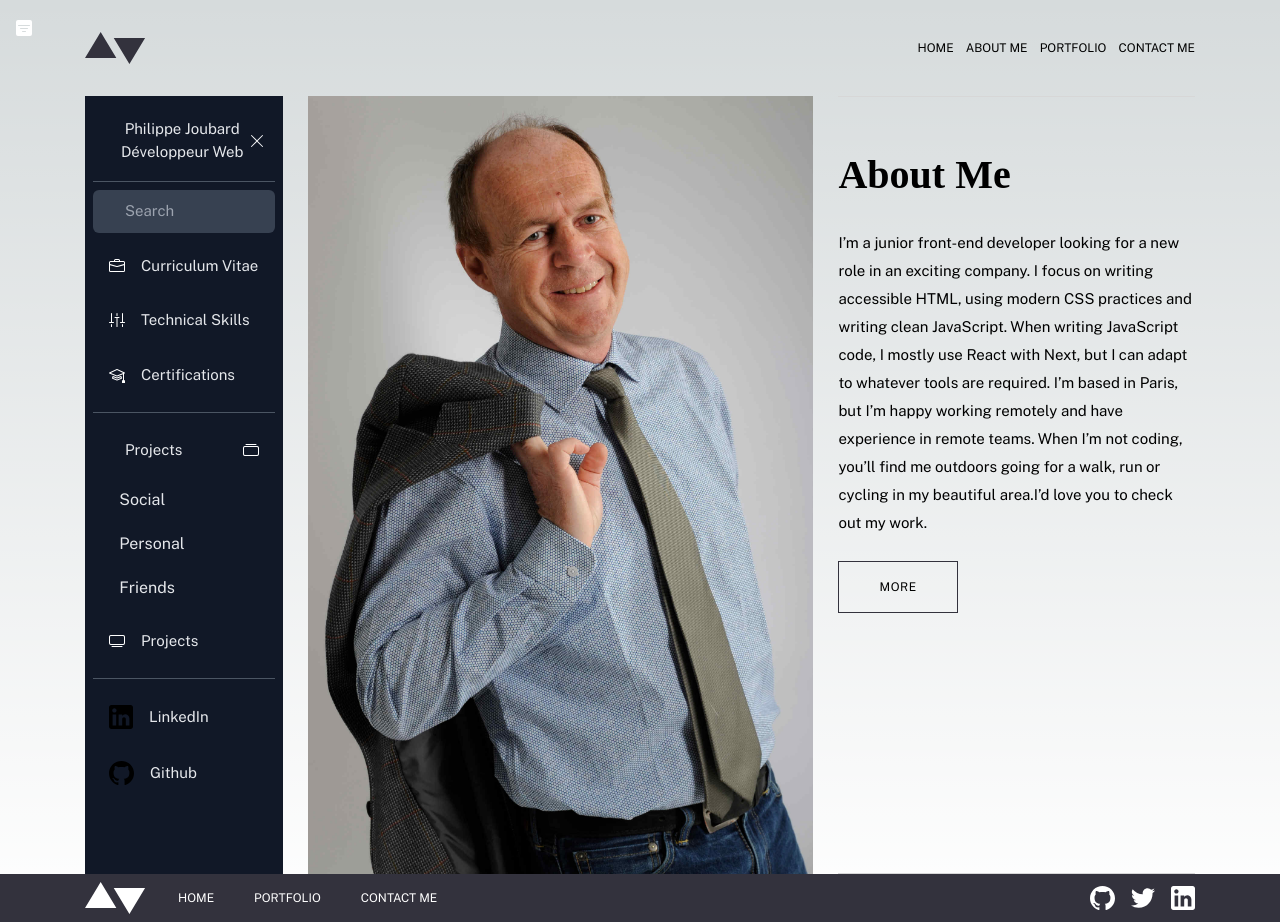
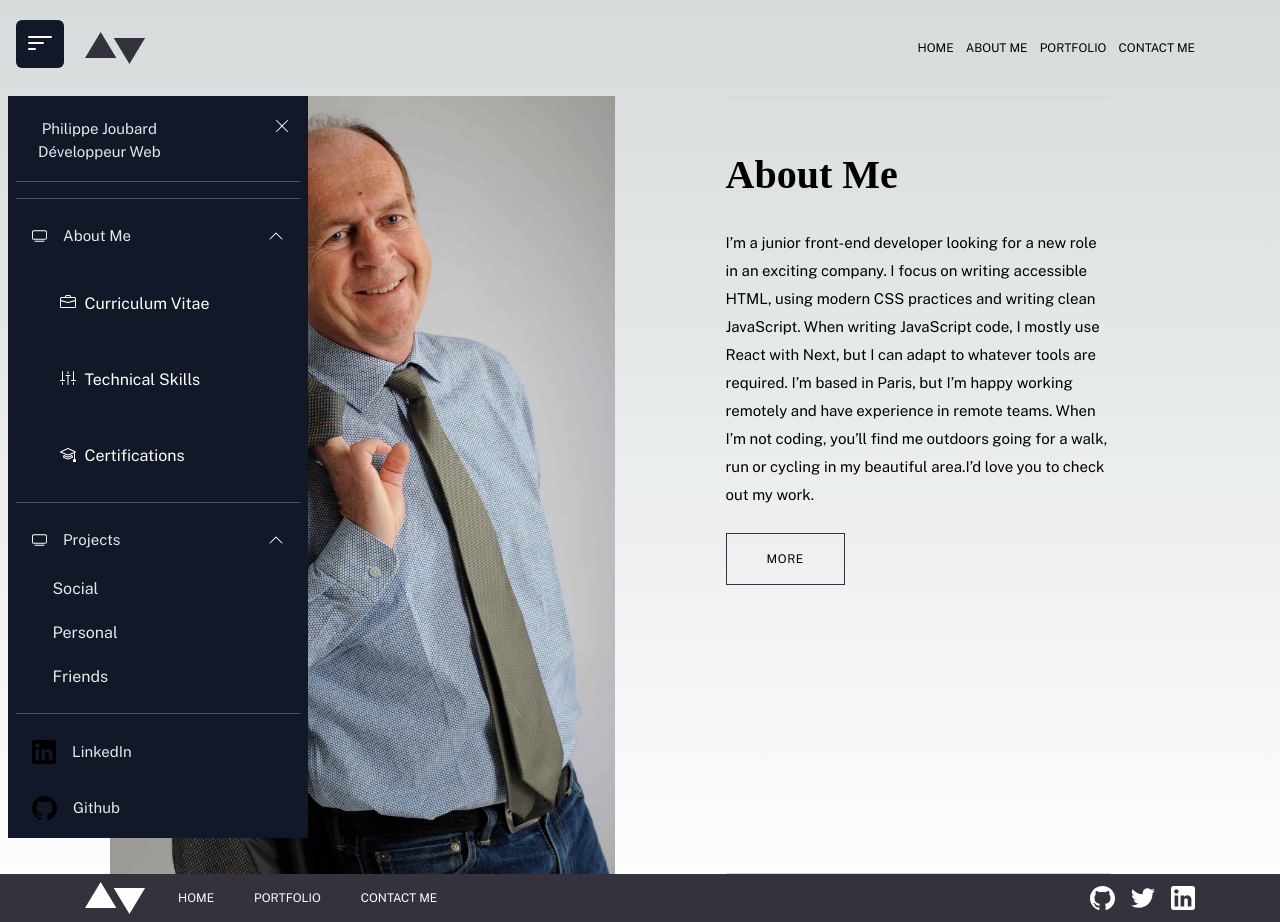
Before and after one commit to MenAllen/MyPortfolio, a Next.js app: page /aboutme in a window 1280 px wide. Built offline with nearby package versions, Linux system fonts and the light colour scheme; a web font is replaced by a local one.

Commit message:
Added sidebar

```diff
--- a/components/Icons/icons.tsx
+++ b/components/Icons/icons.tsx
@@ -212,12 +212,12 @@ export const FilterLeftSVG = () => {
 	return (
 		<svg
 			xmlns="http://www.w3.org/2000/svg"
-			width="16"
-			height="16"
+			width="48"
+			height="48"
 			fill="currentColor"
-			className="bi bi-filter-square-fill"
+			className="bi bi-filter-left px-2 bg-gray-900 rounded-md"
 			viewBox="0 0 16 16">
-			<path d="M2 0a2 2 0 0 0-2 2v12a2 2 0 0 0 2 2h12a2 2 0 0 0 2-2V2a2 2 0 0 0-2-2H2zm.5 5h11a.5.5 0 0 1 0 1h-11a.5.5 0 0 1 0-1zM4 8.5a.5.5 0 0 1 .5-.5h7a.5.5 0 0 1 0 1h-7a.5.5 0 0 1-.5-.5zm2 3a.5.5 0 0 1 .5-.5h3a.5.5 0 0 1 0 1h-3a.5.5 0 0 1-.5-.5z" />
+			<path d="M2 10.5a.5.5 0 0 1 .5-.5h3a.5.5 0 0 1 0 1h-3a.5.5 0 0 1-.5-.5zm0-3a.5.5 0 0 1 .5-.5h7a.5.5 0 0 1 0 1h-7a.5.5 0 0 1-.5-.5zm0-3a.5.5 0 0 1 .5-.5h11a.5.5 0 0 1 0 1h-11a.5.5 0 0 1-.5-.5z" />
 		</svg>
 	);
 };
--- a/components/Navbar/navbar.tsx
+++ b/components/Navbar/navbar.tsx
@@ -33,6 +33,9 @@ export const Navbar = () => {
 						<Link href='/home'>
 							<div className='py-6 border-b-4 border-myCyan-500 flex flex-col items-center justify-center cursor-pointer hover:bg-myGrey-700 hover:border-myGrey-700 uppercase text-white text-xxs font-sanslink-text'>Home</div>
 						</Link>
+						<Link href='/aboutme'>
+							<div className='py-6 border-b-4 border-myCyan-500 flex flex-col items-center justify-center cursor-pointer hover:bg-myGrey-700 hover:border-myGrey-700 uppercase text-white text-xxs font-sans'>About me</div>
+						</Link>
 						<Link href='/portfolio'>
 							<div className='py-6 border-b-4 border-myCyan-500 flex flex-col items-center justify-center cursor-pointer hover:bg-myGrey-700 hover:border-myGrey-700 uppercase text-white text-xxs font-sans'>Portfolio</div>
 						</Link>
--- a/components/SideBar/sidebar.tsx
+++ b/components/SideBar/sidebar.tsx
@@ -10,15 +10,14 @@ import {
 	SliderSVG,
 	TvSVG,
 	GraduateSVG,
-  FilterLeftSVG
+	FilterLeftSVG,
 } from "../Icons/icons";
 
-
 export const SideBar = (): React.ReactElement => {
-	function dropdown() {
+	function dropdownAboutme() {
 		if (typeof document !== "undefined") {
-			const eltsubmenu = document.querySelector("#submenu");
-			const eltarrow = document.querySelector("#arrow");
+			const eltsubmenu = document.querySelector("#submenuAboutme");
+			const eltarrow = document.querySelector("#arrowAboutme");
 			if (eltsubmenu !== null) {
 				eltsubmenu.classList.toggle("hidden");
 			}
@@ -28,7 +27,21 @@ export const SideBar = (): React.ReactElement => {
 		}
 	}
 
-	dropdown();
+	function dropdownProjects() {
+		if (typeof document !== "undefined") {
+			const eltsubmenu = document.querySelector("#submenuProjects");
+			const eltarrow = document.querySelector("#arrowProjects");
+			if (eltsubmenu !== null) {
+				eltsubmenu.classList.toggle("hidden");
+			}
+			if (eltarrow !== null) {
+				eltarrow.classList.toggle("rotate-0");
+			}
+		}
+	}
+
+	dropdownAboutme();
+	dropdownProjects();
 
 	function openSidebar() {
 		if (typeof document !== "undefined") {
@@ -42,13 +55,13 @@ export const SideBar = (): React.ReactElement => {
 	return (
 		<>
 			<span
-				className="absolute top-4/12 text-white text-4xl top-5 left-4 cursor-pointer"
+				className="absolute top-32 left-20 text-white text-4xl top-5 left-4 cursor-pointer"
 				onClick={openSidebar}>
 				<FilterLeftSVG></FilterLeftSVG>
 			</span>
-			<div className="sidebar lg:left-0 p-2 w-[300px] overflow-y-auto text-center bg-gray-900">
+			<div className="sidebar fixed left-2 p-2 w-[300px] overflow-y-auto text-center bg-gray-900">
 				<div className="text-gray-100 text-xl">
-					<div className="p-2.5 mt-1 flex items-center">
+					<div className="p-2.5 mt-1 flex justify-between">
 						{/*          <Image
 						className="w-fill rounded"
 						src="/public/images/PJ7.jpg"
@@ -57,55 +70,73 @@ export const SideBar = (): React.ReactElement => {
 						alt=""
 					/>
 						<i className="bi bi-app-indicator px-2 py-1 rounded-md bg-blue-600" /> */}
-						<h1 className="text-gray-200 text-[15px] ml-3">Philippe Joubard Développeur Web</h1>
+						<h1 className="text-gray-200 text-[15px] ml-3">
+							Philippe Joubard<br></br>Développeur Web
+						</h1>
 						<div className="cursor-pointer" onClick={openSidebar}>
 							<CloseXSVG></CloseXSVG>
 						</div>
 					</div>
 					<div className="my-2 bg-gray-600 h-[1px]"></div>
 				</div>
-				<div className="p-2.5 flex items-center rounded-md px-4 duration-300 cursor-pointer bg-gray-700 text-white">
+{/*				<div className="p-2.5 flex items-center rounded-md px-4 duration-300 cursor-pointer bg-gray-700 text-white">
 					<i className="bi bi-search text-sm" />
 					<input
 						type="text"
 						placeholder="Search"
 						className="text-[15px] ml-4 w-full bg-transparent focus:outline-none"
 					/>
+          </div> */}
+				<div className="my-4 bg-gray-600 h-[1px]"></div>
+				<div
+					className="p-2.5 mt-3 flex items-center rounded-md px-4 duration-300 cursor-pointer hover:bg-blue-600 text-white"
+					onClick={dropdownAboutme}>
+					<TvSVG></TvSVG>
+					<i className="bi bi-chat-left-text-fill" />
+					<div className="flex justify-between w-full items-center">
+						<span className="text-[15px] ml-4 text-gray-200">About Me</span>
+						<span className="text-sm rotate-180" id="arrowAboutme">
+							<ChevronDownSVG></ChevronDownSVG>
+						</span>
 					</div>
+				</div>
+				<div className="text-left text-sm mt-2 w-4/5 mx-auto text-gray-200" id="submenuAboutme">
         <Link href="/curriculumv">
 					<div className="p-2.5 mt-3 flex items-center rounded-md px-4 duration-300 cursor-pointer hover:bg-blue-600 text-white">
 						<BriefCaseSVG></BriefCaseSVG>
-						<span className="text-[15px] ml-4 text-gray-200">Curriculum Vitae</span>
+						<h1 className="cursor-pointer p-2 hover:bg-blue-600 rounded-md mt-1">
+							Curriculum Vitae
+						</h1>
 					</div>
           </Link>
 					<div className="p-2.5 mt-3 flex items-center rounded-md px-4 duration-300 cursor-pointer hover:bg-blue-600 text-white">
 						<SliderSVG></SliderSVG>
-					<span className="text-[15px] ml-4 text-gray-200">Technical Skills</span>
+						<h1 className="cursor-pointer p-2 hover:bg-blue-600 rounded-md mt-1">
+							Technical Skills
+						</h1>
 					</div>
 					<div className="p-2.5 mt-3 flex items-center rounded-md px-4 duration-300 cursor-pointer hover:bg-blue-600 text-white">
 						<GraduateSVG></GraduateSVG>
-					<span className="text-[15px] ml-4 text-gray-200">Certifications</span>
+						<h1 className="cursor-pointer p-2 hover:bg-blue-600 rounded-md mt-1">Certifications</h1>
+					</div>
 				</div>
 				<div className="my-4 bg-gray-600 h-[1px]"></div>
 				<div
 					className="p-2.5 mt-3 flex items-center rounded-md px-4 duration-300 cursor-pointer hover:bg-blue-600 text-white"
-					onClick={dropdown}>
+					onClick={dropdownProjects}>
+					<TvSVG></TvSVG>
 					<i className="bi bi-chat-left-text-fill" />
 					<div className="flex justify-between w-full items-center">
 						<span className="text-[15px] ml-4 text-gray-200">Projects</span>
-						<span className="text-sm rotate-180" id="arrow">
-							<TvSVG></TvSVG>
+						<span className="text-sm rotate-180" id="arrowProjects">
+							<ChevronDownSVG></ChevronDownSVG>
 						</span>
 					</div>
 				</div>
-				<div className="text-left text-sm mt-2 w-4/5 mx-auto text-gray-200" id="submenu">
+				<div className="text-left text-sm mt-2 w-4/5 mx-auto text-gray-200" id="submenuProjects">
 					<h1 className="cursor-pointer p-2 hover:bg-blue-600 rounded-md mt-1">Social</h1>
 					<h1 className="cursor-pointer p-2 hover:bg-blue-600 rounded-md mt-1">Personal</h1>
 					<h1 className="cursor-pointer p-2 hover:bg-blue-600 rounded-md mt-1">Friends</h1>
-				</div>
-				<div className="p-2.5 mt-3 flex items-center rounded-md px-4 duration-300 cursor-pointer hover:bg-blue-600 text-white">
-					<TvSVG></TvSVG>
-					<span className="text-[15px] ml-4 text-gray-200">Projects</span>
 				</div>
 				<div className="my-4 bg-gray-600 h-[1px]"></div>
 				<div className="p-2.5 mt-3 flex items-center rounded-md px-4 duration-300 cursor-pointer hover:bg-blue-600 text-white">
```
Also changed, not shown: 1 other file (tests, documents, lock files or other folders). Lines whose indentation alone changed are shown as unchanged.
